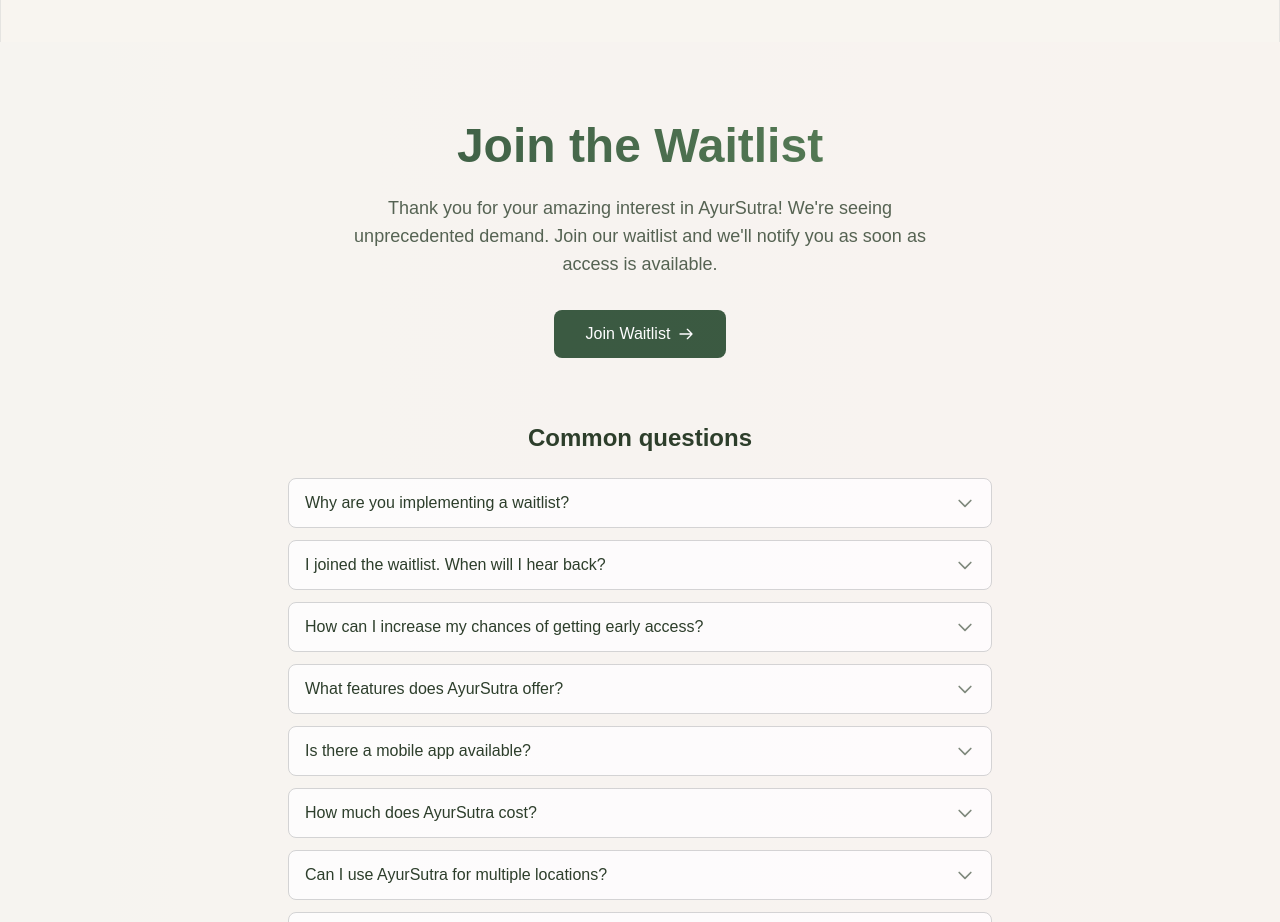
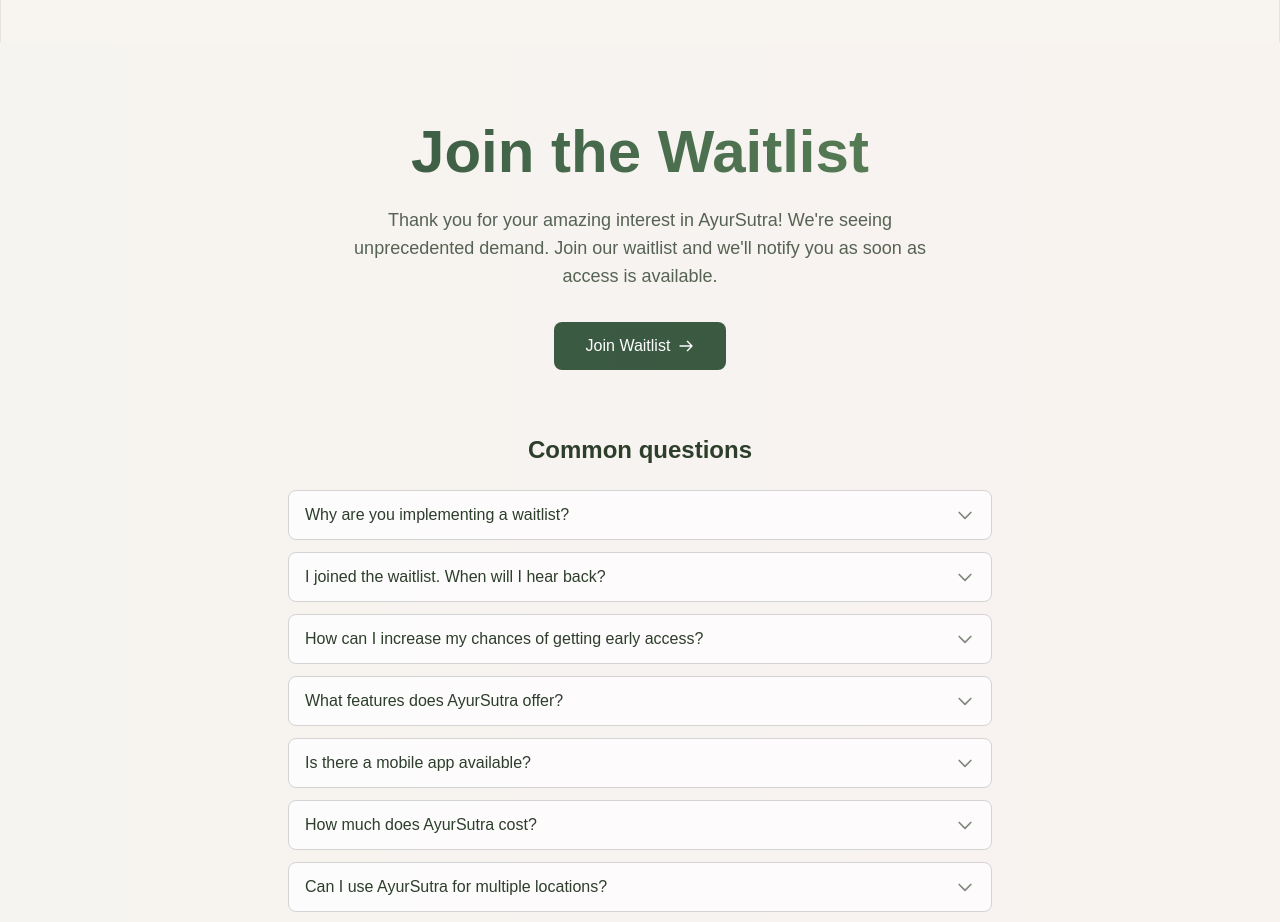
Before and after one commit to NextGenGk/Ayursutra-Panchkarma-Landing-Page, a Next.js app: page / in a window 1280 px wide. Shown: the part 1360-2282 px from the top of the page. Built offline with nearby package versions, Linux system fonts and the light colour scheme.

Commit message:
update heading of home page

```diff
--- a/components/ui/waitlist-section.tsx
+++ b/components/ui/waitlist-section.tsx
@@ -89,7 +89,7 @@
   return (
     <div className="relative w-full overflow-hidden bg-background py-20">
       <div className="mx-auto max-w-2xl px-6 text-center sm:px-8">
-        <h2 className="bg-gradient-to-r from-primary to-primary-light bg-clip-text text-3xl font-bold text-transparent sm:text-4xl md:text-5xl">
+        <h2 className="bg-gradient-to-r from-primary to-primary-light bg-clip-text text-4xl font-bold text-transparent sm:text-5xl md:text-6xl">
           Join the Waitlist
         </h2>
         <p className="mx-auto mt-6 max-w-xl text-lg text-foreground/80">
```
